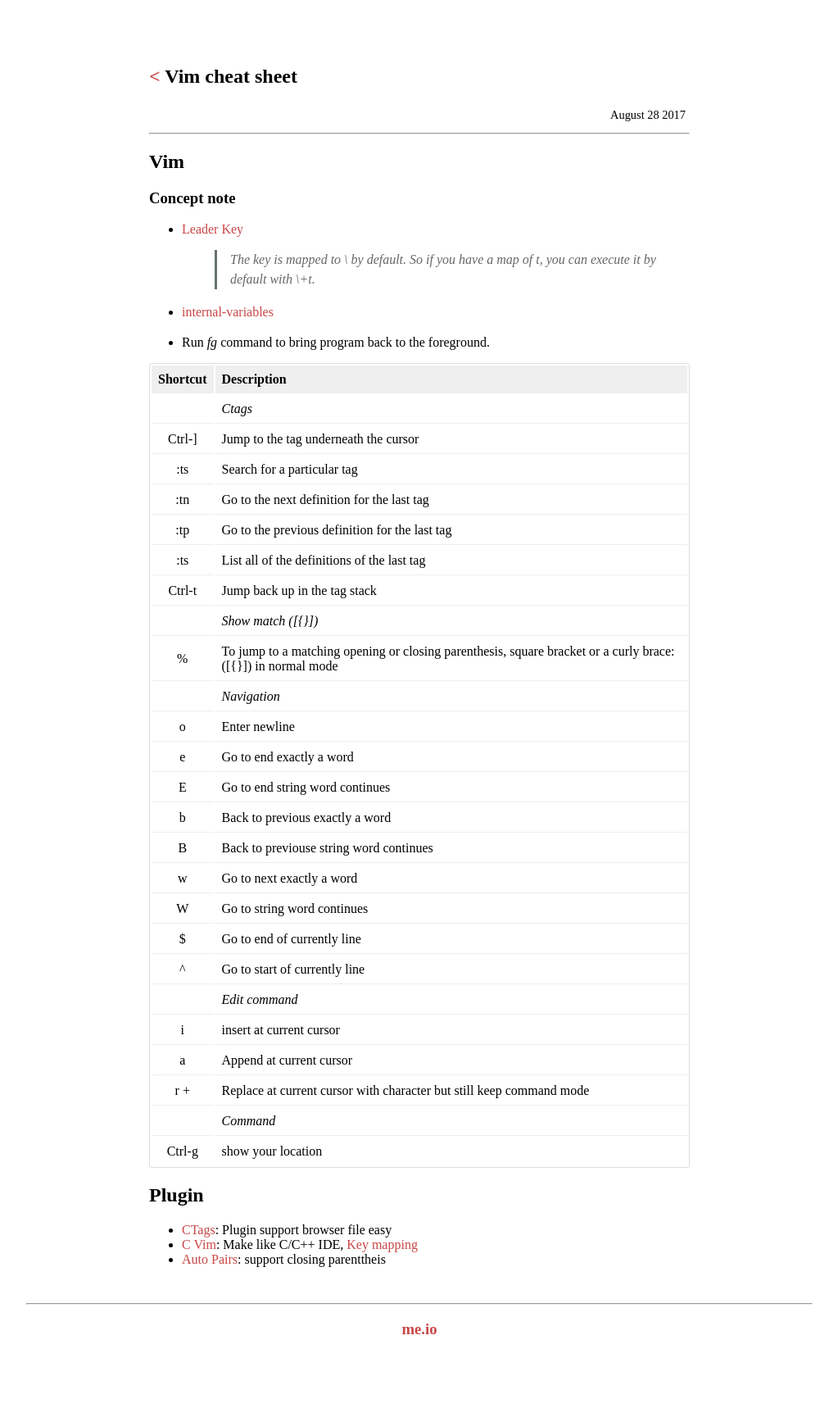
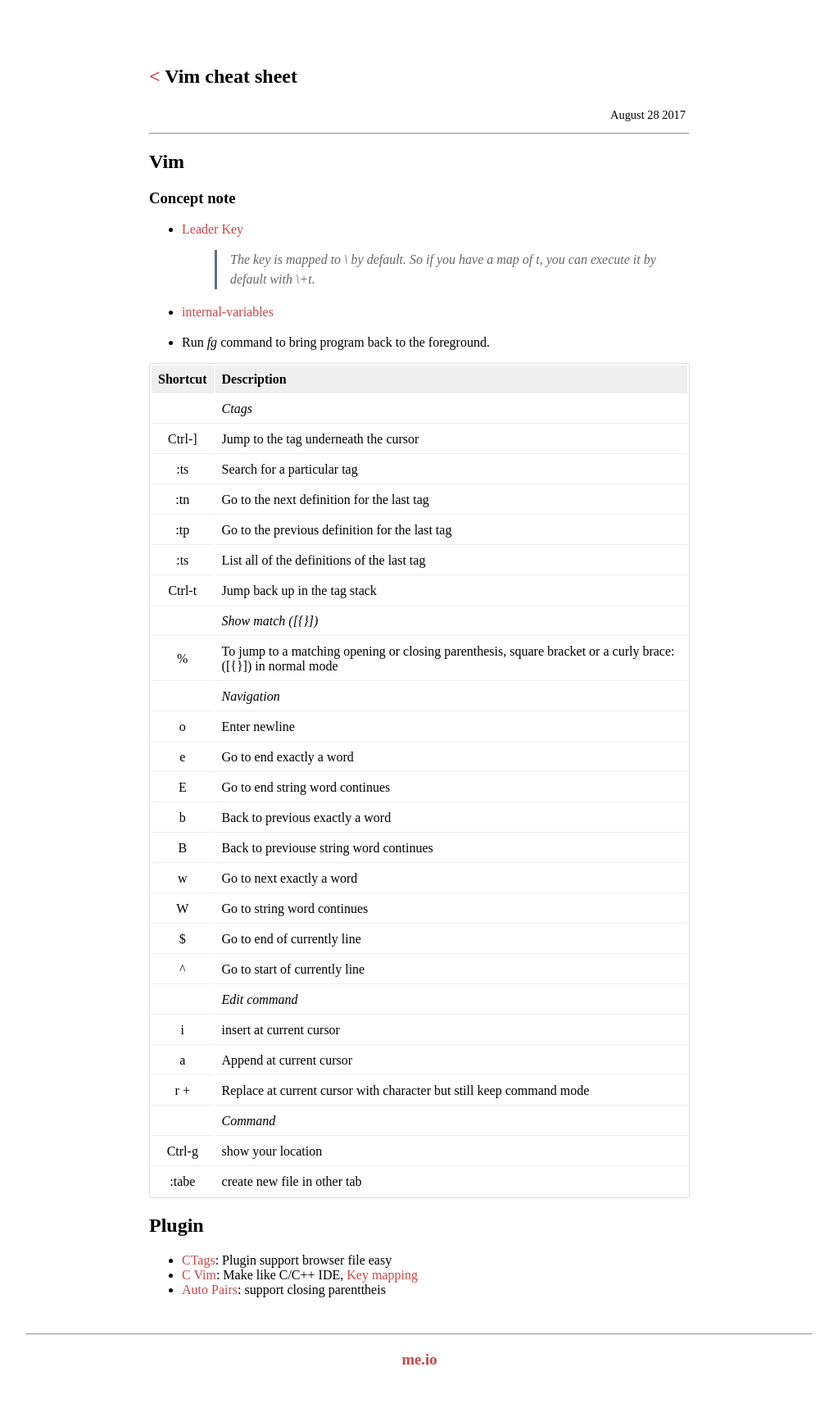
Before and after one commit to congdv/congdv.github.io, a Jekyll site: the page built from _posts/2017-08-28-vim-cheat-sheet.md, in a window 1280 px wide. Shown: the whole page at 82% size, without its empty margins (128-1151 px from the left). Built offline with Jekyll 4.4.1, drawn with Linux system fonts in a browser that asks for light colours; before the commit the page ends 1692 px from its top, so only the background shows below that.

Commit message:
Update 2017-08-28-vim-cheat-sheet.md

```diff
--- a/_posts/2017-08-28-vim-cheat-sheet.md
+++ b/_posts/2017-08-28-vim-cheat-sheet.md
@@ -43,6 +43,7 @@
 |r + <char>| Replace at current cursor with character but still keep command mode|
 ||*Command*|
 |Ctrl-g|show your location|
+|:tabe <filepath> | create new file in other tab|
 
 ## Plugin
 - [CTags](https://andrew.stwrt.ca/posts/vim-ctags/): Plugin support browser file easy
```
